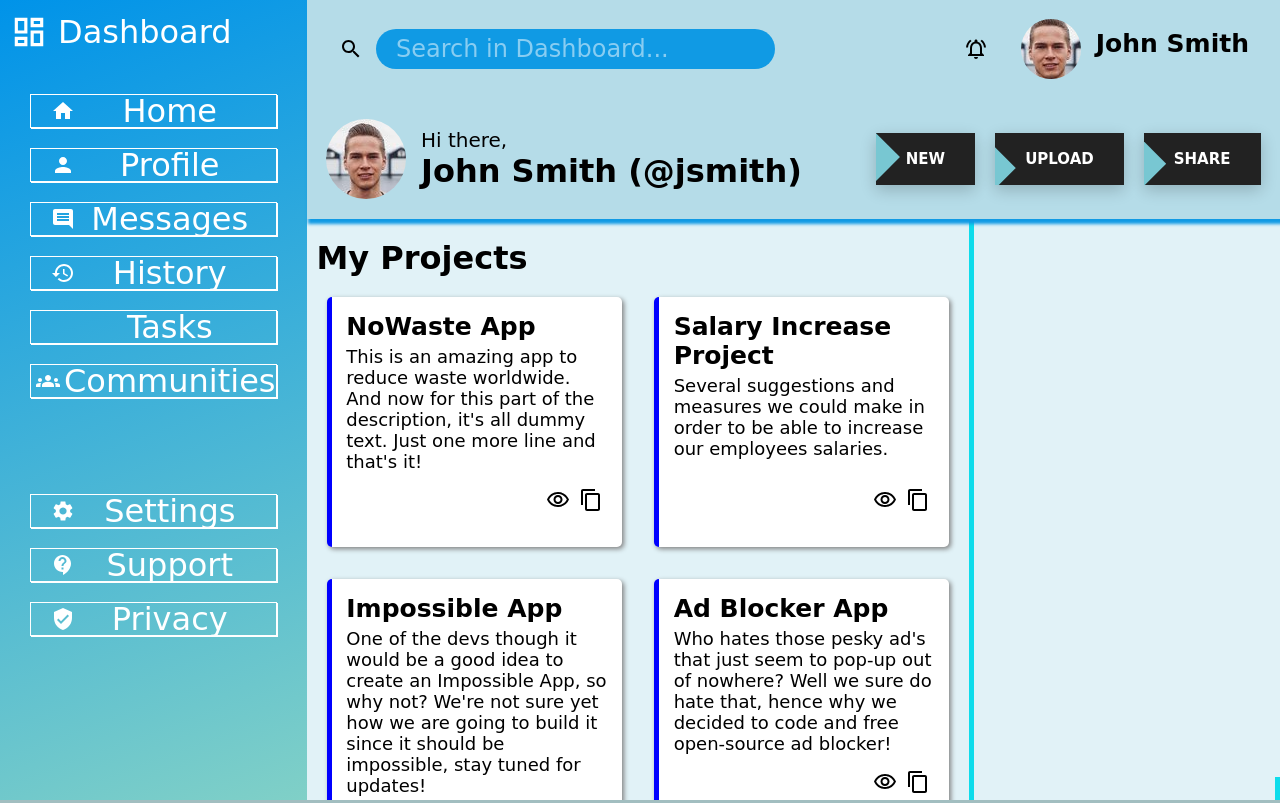
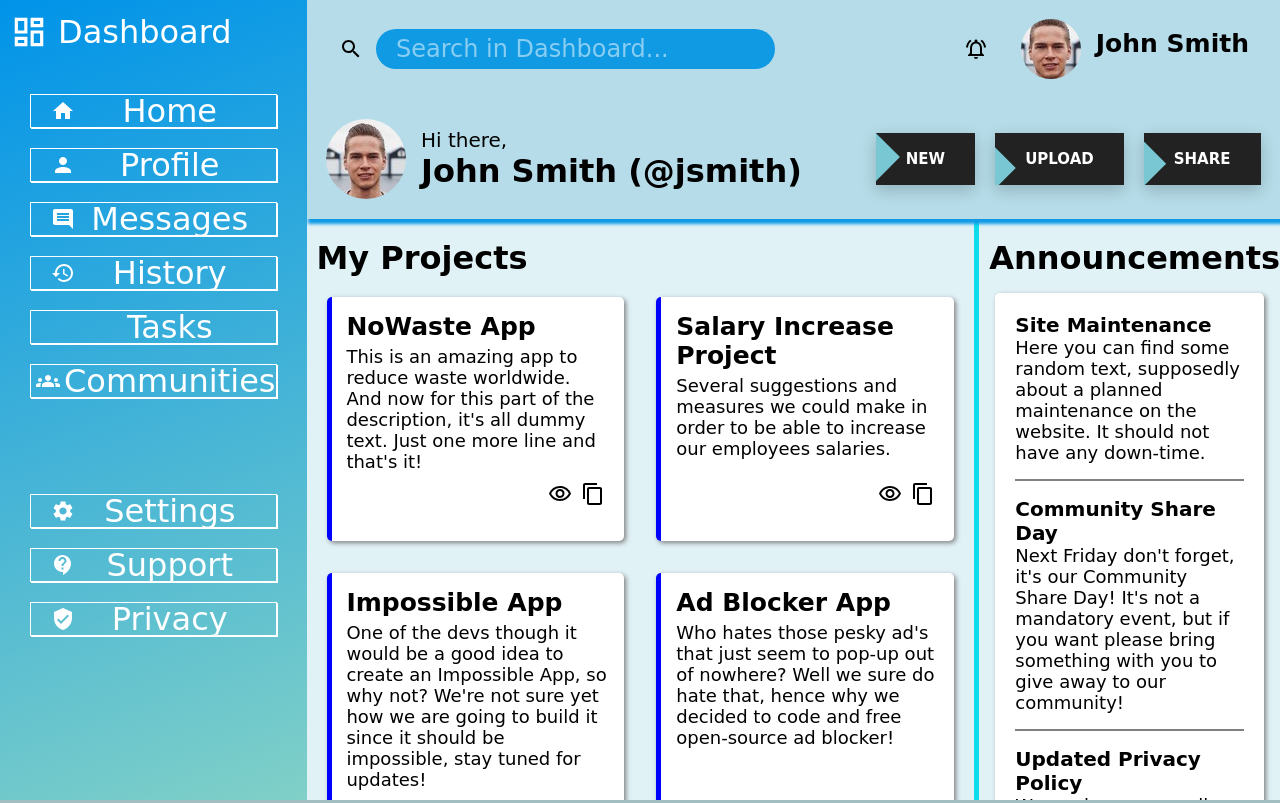
Before and after one commit to hugompt/PROJECT-ADMIN-DASHBOARD, a plain HTML site: page index.html in a window 1280 px wide. Shown: the top 803 px of the page. Drawn offline with nearby package versions, Linux system fonts and the light colour scheme; a web font is replaced by a local one.

Commit message:
CHANGELOG - Completed the "Announcements" part!

```diff
--- a/index.html
+++ b/index.html
@@ -1,5 +1,6 @@
 <!DOCTYPE html>
 <html lang="en">
+    <!--Designed and coded by Hugo Marinho - March 2022 -->
 <head>
     <meta charset="UTF-8">
     <meta http-equiv="X-UA-Compatible" content="IE=edge">
@@ -60,7 +61,7 @@
             </ul>
         </div>
         <div class="main">
-            <h1>My Projects</h1>
+            <h1 id="titleProjs">My Projects</h1>
             <br>
             <div class="mainGrid">
                 <div class="card">
@@ -193,9 +194,32 @@
                 </div>
             </div>
             <h1 id="titleAnoun">Announcements</h1>
-            <div class="announcements"></div>
-            <div class="trendingTitle"></div>
-            <div class="trending"></div>
+            <div class="rightBar">
+                <div class="announcements">
+                    <div class="card">
+                        <div class="announcTitles">
+                            Site Maintenance
+                        </div>
+                        <div class="announcText">
+                            Here you can find some random text, supposedly about a planned maintenance on the website. It should not have any down-time.
+                        </div>
+                        <div class="announcTitles line">
+                            Community Share Day
+                        </div>
+                        <div class="announcText">
+                            Next Friday don't forget, it's our Community Share Day! It's not a mandatory event, but if you want please bring something with you to give away to our community!
+                        </div>
+                        <div class="announcTitles line">
+                           Updated Privacy Policy
+                        </div>
+                        <div class="announcText">
+                            We made some small changes on our current privacy policy, nothing major, just some footnotes.
+                        </div>
+                    </div>
+                </div>
+                <div class="trendingTitle"></div>
+                <div class="trending"></div>
+            </div>
         </div>
     </div>
     <div class="footer">
--- a/style.css
+++ b/style.css
@@ -301,38 +301,30 @@
 
 
 /* Main content of webpage code below */
-
-.h3{
-    font-size: 1.3rem;
-    margin-bottom: 0.8rem;
-}
-
 .main{
     background-color: rgb(225, 242, 247);
     display: grid;
     grid-template-columns: 2.5fr 1fr;
+    grid-auto-flow: dense;
     overflow-y: scroll;
 
 }
 
 /* Projects code below */
-
 h1{
     padding: 20px 0 0 10px;
-    border-right: 5px solid rgb(13, 220, 235);
 }
 
-#titleAnoun{
-    position: relative;
-    top: 500px;
+#titleProjs{
+    border-right: 5px solid rgb(13, 220, 235);
 }
 
 .mainGrid{
     padding: 20px;
     display: grid;
     gap: 2rem;
+    grid-area: 2/1;
     grid-template-columns: repeat(auto-fit, minmax(200px, 1fr));
-    grid-auto-rows: 250px;
     border-right: 5px solid rgb(13, 220, 235);
 }
 .card{
@@ -403,19 +395,41 @@ h1{
 
 
 /* Announcements code part */
-
-.announcementsTitle{
-    /* grid-column: col 15 / 15; */
+#titleAnoun{
+    position: relative;
+    grid-area: 1/2/1/2;
 }
 
+.rightBar{
+    display: flex;
+    flex-direction: column;
+    grid-area: 2/2/2/2;
+    margin: 1rem;
+}
 
+.announcements .card{
+    border: 0;
+    padding: 20px;
 
+}
 
+.announcements .card:hover{
+    transform: none;
+}
 
+.announcTitles{
+    font-size: 20px;
+    font-weight: 700;
+}
 
+.announcText{
+    margin-bottom: 1rem;
+}
 
-
-
+.line{
+    border-top: 2px solid gray;
+    padding-top: 1rem;
+}
 
 /* Footer code below */
 .footer{
```
